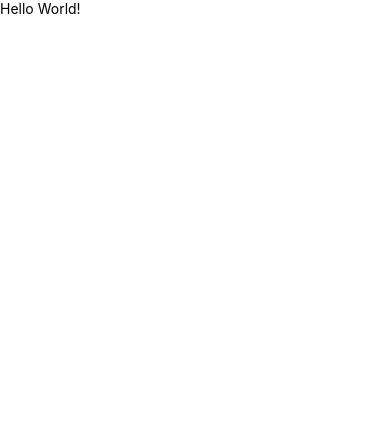
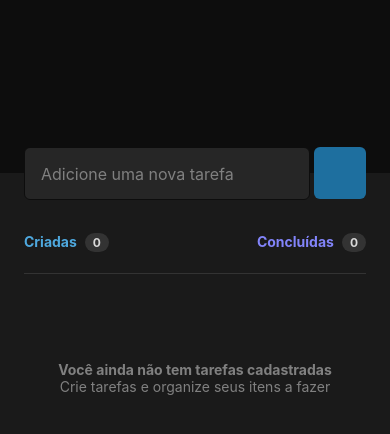
Before and after one commit to KaikySantos/todo-reactnative, a React Native app: screen / in a window 390 px wide. Shown: the top 434 px of the page. Built offline with nearby package versions, Linux system fonts and the light colour scheme.

Commit message:
feat: basic structure

```diff
--- /dev/null
+++ b/src/components/EmptyState/index.tsx
@@ -0,0 +1,11 @@
+import { Text, View } from "react-native";
+import { styles } from "./styles";
+
+export function EmptyState() {
+  return (
+    <View style={styles.container}>
+      <Text style={styles.title}>Você ainda não tem tarefas cadastradas</Text>
+      <Text style={styles.text}>Crie tarefas e organize seus itens a fazer</Text>
+    </View>
+  )
+}
--- /dev/null
+++ b/src/components/EmptyState/styles.ts
@@ -0,0 +1,22 @@
+import { StyleSheet } from "react-native";
+
+export const styles = StyleSheet.create({
+  container: {
+    marginHorizontal: 24,
+    borderTopWidth: 1,
+    borderColor: '#333333',
+    alignItems: 'center',
+    justifyContent: 'center',
+    height: 208
+  },
+
+  title: {
+    fontSize: 14,
+    color: '#808080',
+    fontWeight: 'bold'
+  },
+  text: {
+    fontSize: 14,
+    color: '#808080'
+  }
+})
--- a/src/screens/Home/index.tsx
+++ b/src/screens/Home/index.tsx
@@ -1,7 +1,40 @@
-import { Text } from "react-native";
+import { Text, TextInput, TouchableOpacity, View } from "react-native";
+import { EmptyState } from "../../components/EmptyState";
+import { styles } from "./styles";
 
 export function Home() {
   return (
-    <Text>Hello World!</Text>
+    <View style={styles.container}>
+      <View style={styles.header}>
+      </View>
+
+      <View style={styles.form}>
+        <TextInput
+          style={styles.searchInput}
+          placeholder="Adicione uma nova tarefa"
+          placeholderTextColor="#808080"
+        />
+        <TouchableOpacity style={styles.buttonInput}>
+        </TouchableOpacity>
+      </View>
+
+      <View style={styles.info}>
+        <View style={styles.infoContent}>
+          <Text style={[styles.infoText, styles.textBlue]}>Criadas</Text>
+          <View style={styles.infoNumber}>
+            <Text style={styles.infoNumberText}>0</Text>
+          </View>
+        </View>
+
+        <View style={styles.infoContent}>
+          <Text style={[styles.infoText, styles.textPurple]}>Concluídas</Text>
+          <View style={styles.infoNumber}>
+            <Text style={styles.infoNumberText}>0</Text>
+          </View>
+        </View>
+      </View>
+
+      <EmptyState />
+    </View>
   )
 }
--- a/src/screens/Home/styles.ts
+++ b/src/screens/Home/styles.ts
@@ -0,0 +1,72 @@
+import { StyleSheet } from "react-native";
+
+export const styles = StyleSheet.create({
+  container: {
+    flex: 1,
+    backgroundColor: '#1A1A1A',
+  },
+
+  header: {
+    width: '100%',
+    height: 173,
+    backgroundColor: '#0D0D0D',
+  },
+
+  form: {
+    width: '100%',
+    flexDirection: 'row',
+    paddingHorizontal: 24,
+    marginTop: -26
+  },
+  searchInput: {
+    height: 53,
+    backgroundColor: '#262626',
+    color: '#F2F2F2',
+    fontSize: 16,
+    padding: 16,
+    borderRadius: 6,
+    borderWidth: 1,
+    borderColor: '#0D0D0D',
+    marginRight: 4,
+    flex: 1,
+  },
+  buttonInput: {
+    width: 52,
+    height: 52,
+    backgroundColor: '#1E6F9F',
+    borderRadius: 6
+  },
+
+  info: {
+    paddingHorizontal: 24,
+    marginTop: 33,
+    marginBottom: 21,
+    flexDirection: 'row',
+    justifyContent: 'space-between'
+  },
+  infoContent: {
+    flexDirection: 'row',
+  },
+  infoText: {
+    fontSize: 14,
+    fontWeight: 'bold',
+  },
+  textBlue: {
+    color: '#4EA8DE'
+  },
+  textPurple: {
+    color: '#8284FA'
+  },
+  infoNumber: {
+    marginLeft: 8,
+    backgroundColor: '#333333',
+    paddingHorizontal: 8,
+    paddingVertical: 2,
+    borderRadius: 9999,
+  },
+  infoNumberText: {
+    color: '#D9D9D9',
+    fontSize: 12,
+    fontWeight: 'bold'
+  },
+})
```
